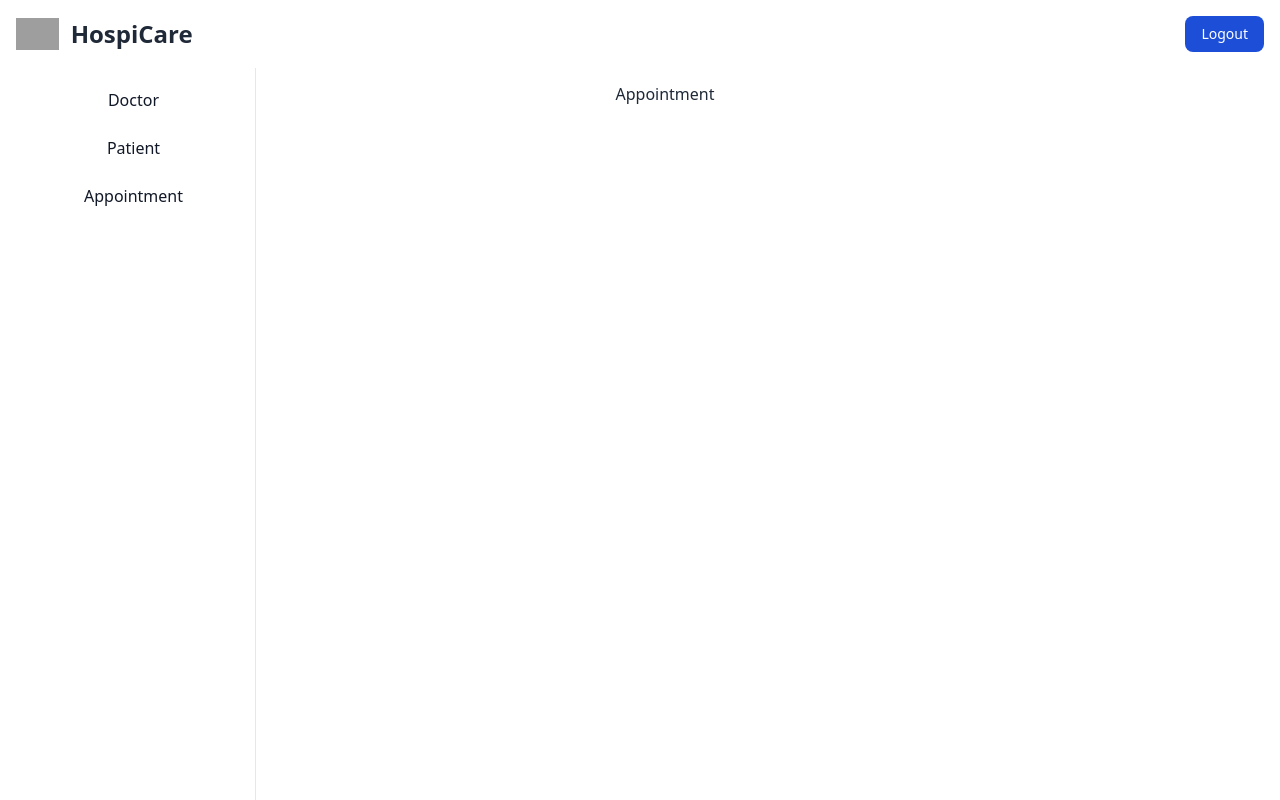
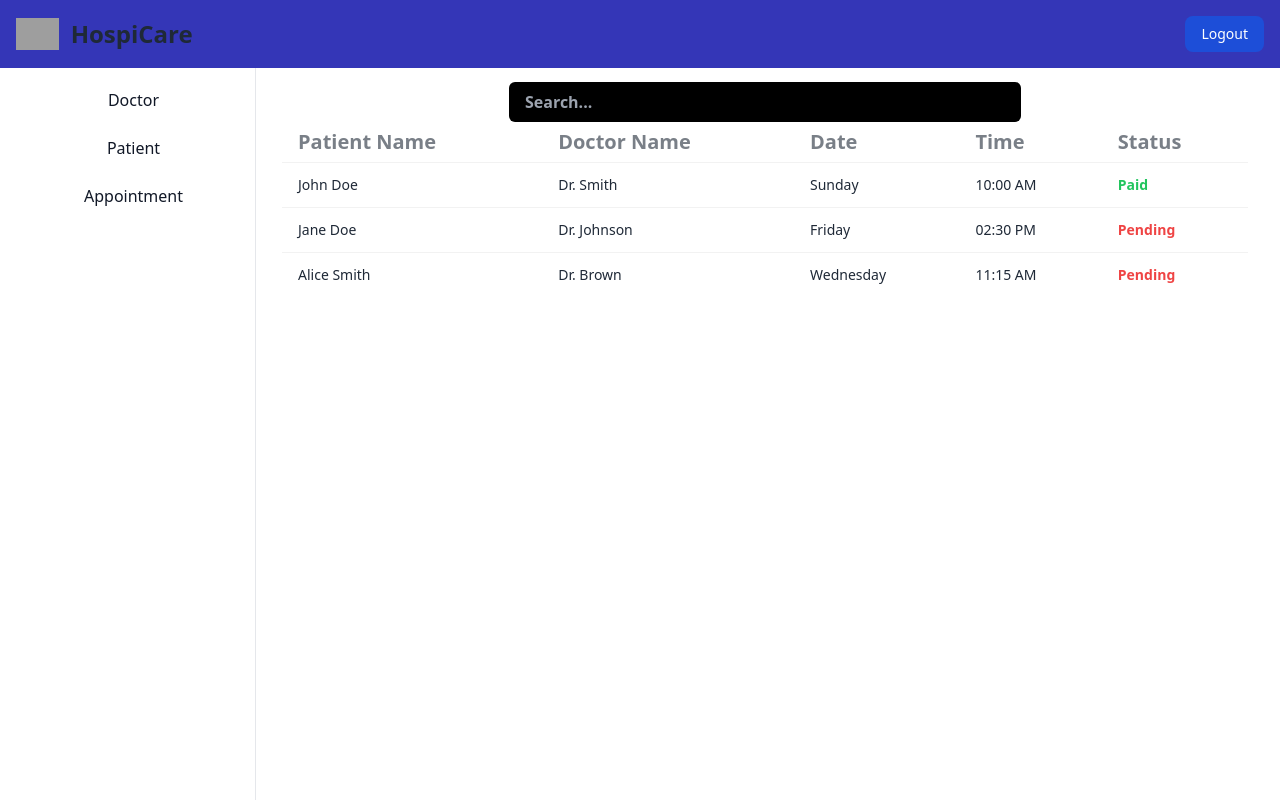
Before and after one commit to MAG-org/client, a React (Vite) app in the folder cms/: page /appointments in a window 1280 px wide. Built offline with nearby package versions, Linux system fonts and the light colour scheme; grey boxes are pictures that could not be loaded.

Commit message:
Feat: Layout Appointment

```diff
--- a/cms/index.html
+++ b/cms/index.html
@@ -1,5 +1,5 @@
 <!doctype html>
-<html lang="en">
+<html lang="en" data-theme="light">
   <head>
     <meta charset="UTF-8" />
     <link rel="icon" type="image/svg+xml" href="https://png2.cleanpng.com/sh/0c99377b8c7f493870c9ed4556f985d9/L0KzQoG3WcI3N6dwkpH9cnHxg8HokvVvfF5mjtN9YYKwebT2jr1ld5R5hAQ2aXPyfn68hsZnPWJoUNQDM0i1QnA5VsIxQGk3SKMBMEG0Q4GCVcI4PWU7RuJ3Zx==/transparent-avatar-icon-doctor-icon-5f6f51c8b83822.2620882016011309527546.png" />
--- a/cms/src/components/appointment.jsx
+++ b/cms/src/components/appointment.jsx
@@ -1,7 +1,86 @@
+import React, { useState } from "react";
+
 export default function Appointment() {
-    return (
-        <div style={{ textAlign: "center", paddingTop: "50px", paddingLeft: "50px" }}>
-            <h1>Appointment</h1>
-        </div>
-    )
+  const [searchTerm, setSearchTerm] = useState("");
+
+  const appointmentData = [
+    {
+      patientName: "John Doe",
+      doctorName: "Dr. Smith",
+      date: "2024-03-10",
+      time: "10:00 AM",
+      status: "Paid",
+    },
+    {
+      patientName: "Jane Doe",
+      doctorName: "Dr. Johnson",
+      date: "2024-03-15",
+      time: "02:30 PM",
+      status: "Pending",
+    },
+    {
+      patientName: "Alice Smith",
+      doctorName: "Dr. Brown",
+      date: "2024-03-20",
+      time: "11:15 AM",
+      status: "Pending",
+    },
+  ];
+
+  const filteredAppointmentData = appointmentData.filter(
+    (appointment) =>
+      appointment.patientName.toLowerCase().includes(searchTerm.toLowerCase()) ||
+      appointment.doctorName.toLowerCase().includes(searchTerm.toLowerCase())
+  );
+
+  const getDayFromDate = (dateString) => {
+    const days = ["Sunday", "Monday", "Tuesday", "Wednesday", "Thursday", "Friday", "Saturday"];
+    const date = new Date(dateString);
+    return days[date.getDay()];
+  };
+
+  return (
+    <div className="flex-1" style={{ textAlign: "end", paddingTop: "50px", paddingLeft: "250px" }}>
+      <div style={{ textAlign: "center" }}>
+        <form className="max-w-lg mx-auto">
+          <div className="flex">
+            <div className="relative w-full">
+              <input
+                type="search"
+                className="bg-black hover:bg-gray-600 text-white font-semibold rounded-md py-2 px-4 w-full"
+                placeholder="Search..."
+                value={searchTerm}
+                onChange={(e) => setSearchTerm(e.target.value)}
+              />
+            </div>
+          </div>
+        </form>
+      </div>
+
+      <table className="table margin-auto">
+        <thead>
+          <tr>
+            <th style={{ fontSize: "20px" }}>Patient Name</th>
+            <th style={{ fontSize: "20px" }}>Doctor Name</th>
+            <th style={{ fontSize: "20px" }}>Date</th>
+            <th style={{ fontSize: "20px" }}>Time</th>
+            <th style={{ fontSize: "20px" }}>Status</th>
+          </tr>
+        </thead>
+        <tbody>
+          {filteredAppointmentData.map((appointment, index) => (
+            <tr key={index}>
+              <td>{appointment.patientName}</td>
+              <td>{appointment.doctorName}</td>
+              <td>{getDayFromDate(appointment.date)}</td>
+              <td>{appointment.time}</td>
+              <td className={appointment.status === "Paid" ? "text-green-500 font-semibold" : appointment.status === "Pending" ? "text-red-500 font-semibold" : ""}>
+                {appointment.status}
+              </td>
+            </tr>
+          ))}
+        </tbody>
+      </table>
+    </div>
+  );
 }
--- a/cms/src/components/homePage.jsx
+++ b/cms/src/components/homePage.jsx
@@ -1,20 +1,28 @@
-import React, { useState } from "react";
+import React, { useState, useEffect } from "react";
 import { Link } from "react-router-dom";
+import axios from "axios";
 
 export default function HomePage() {
-  const patients = [
-    { id: 1, name: "John Doe", specialist: "Cardiologist" },
-    { id: 2, name: "Jane Doe", specialist: "Dermatologist" },
-    { id: 3, name: "Alice Smith", specialist: "Neurologist" },
-    { id: 4, name: "Bob Johnson", specialist: "Gastroenterologist" },
-  ];
-
+  const [doctors, setDoctors] = useState([]);
   const [searchTerm, setSearchTerm] = useState("");
 
-  const filteredPatients = patients.filter(
-    (patient) =>
-      patient.name.toLowerCase().includes(searchTerm.toLowerCase()) ||
-      patient.specialist.toLowerCase().includes(searchTerm.toLowerCase())
+  useEffect(() => {
+    const fetchData = async () => {
+      try {
+        const response = await axios.get("API_ENDPOINT_URL");
+        setDoctors(response.data);
+      } catch (error) {
+        console.error("Error fetching data:", error);
+      }
+    };
+
+    fetchData();
+  }, []);
+
+  const filteredDoctors = doctors.filter(
+    (doctor) =>
+      doctor.name.toLowerCase().includes(searchTerm.toLowerCase()) ||
+      doctor.specialist.toLowerCase().includes(searchTerm.toLowerCase())
   );
 
   return (
@@ -27,7 +35,7 @@ export default function HomePage() {
             <div className="relative w-full">
               <input
                 type="search"
-                className="bg-white-500 hover:bg-gray-600 text-white font-semibold rounded-md py-2 px-4 w-full"
+                className="bg-black hover:bg-gray-600 text-white font-semibold rounded-md py-2 px-4 w-full"
                 placeholder="Search..."
                 value={searchTerm}
                 onChange={(e) => setSearchTerm(e.target.value)}
@@ -37,7 +45,7 @@ export default function HomePage() {
         </form>
       </div>
       <div>
-        <table className="table">
+        <table className="table margin-auto">
           {/* head */}
           <thead>
             <tr>
@@ -49,7 +57,7 @@ export default function HomePage() {
           </thead>
           <tbody>
             {/* Data Pasien */}
-            {filteredPatients.map((doctor) => (
+            {filteredDoctors.map((doctor) => (
               <tr key={doctor.id}>
                 <td>{doctor.id}</td>
                 <td>{doctor.name}</td>
--- a/cms/src/components/navbar.jsx
+++ b/cms/src/components/navbar.jsx
@@ -5,7 +5,7 @@ export default function Navbar() {
   const navigate = useNavigate();
   return (
     <>
-      <nav className="fixed top-0 left-0 right-0 z-50 bg-white border-gray-200 dark:bg-gray-900">
+      <nav className="fixed top-0 left-0 right-0 z-50 border-gray-200 " style={{ backgroundColor: "#3436B7" }}>
         <div className="flex flex-wrap items-center justify-between mx-auto p-4">
           <Link
             to="/"
--- a/cms/src/components/patients.jsx
+++ b/cms/src/components/patients.jsx
@@ -1,16 +1,24 @@
-import React, { useState } from "react";
+import React, { useState, useEffect } from "react";
 import { Link } from "react-router-dom";
+import axios from "axios";
 
 export default function Patients() {
-  // Data pasien
-  const patients = [
-    { id: 1, name: "John Doe" },
-    { id: 2, name: "Jane Doe" },
-    { id: 3, name: "Alice Smith" },
-    { id: 4, name: "Bob Johnson" },
-  ];
+  const [patients, setPatients] = useState([]);
+  const [searchTerm, setSearchTerm] = useState("");
 
-  const [searchTerm, setSearchTerm] = useState("");
+  useEffect(() => {
+    const fetchPatients = async () => {
+      try {
+        const response = await axios.get("API_ENDPOINT_URL");
+        setPatients(response.data);
+      } catch (error) {
+        console.error("Error fetching data:", error);
+        setPatients([]);
+      }
+    };
+
+    fetchPatients();
+  }, []);
 
   const filteredPatients = patients.filter((patient) =>
     patient.name.toLowerCase().includes(searchTerm.toLowerCase())
@@ -19,14 +27,15 @@ export default function Patients() {
   return (
     <div
       className="flex-1 overflow-x-auto"
-      style={{ textAlign: "end", paddingTop: "50px", paddingLeft: "250px" }}>
+      style={{ textAlign: "end", paddingTop: "50px", paddingLeft: "250px" }}
+    >
       <div style={{ textAlign: "center" }}>
         <form className="max-w-lg mx-auto">
           <div className="flex">
             <div className="relative w-full">
               <input
                 type="search"
-                className="bg-white-500 hover:bg-gray-600 text-white font-semibold rounded-md py-2 px-4 w-full"
+                className="bg-black hover:bg-gray-600 text-white font-semibold rounded-md py-2 px-4 w-full"
                 placeholder="Search..."
                 value={searchTerm}
                 onChange={(e) => setSearchTerm(e.target.value)}
@@ -35,7 +44,7 @@ export default function Patients() {
           </div>
         </form>
       </div>
-      <table className="table" style={{ textAlign: "center", paddingTop: "50px"}}>
+      <table className="table margin-auto" style={{ textAlign: "center", paddingTop: "50px" }}>
         {/* head */}
         <thead>
           <tr>
@@ -51,9 +60,9 @@ export default function Patients() {
               <td>{patient.id}</td>
               <td>{patient.name}</td>
               <td>
-              <Link to={`/patients/${patient.id}`}>
-                <button className="text-white bg-gradient-to-r from-blue-500 via-blue-600 to-blue-700 hover:bg-gradient-to-br focus:ring-4 focus:outline-none focus:ring-blue-300 dark:focus:ring-blue-800 font-medium rounded-lg text-sm px-5 py-2.5 text-center me-2 mb-2">View</button>
-              </Link>
+                <Link to={`/patients/${patient.id}`}>
+                  <button className="text-white bg-gradient-to-r from-blue-500 via-blue-600 to-blue-700 hover:bg-gradient-to-br focus:ring-4 focus:outline-none focus:ring-blue-300 dark:focus:ring-blue-800 font-medium rounded-lg text-sm px-5 py-2.5 text-center me-2 mb-2">View</button>
+                </Link>
               </td>
             </tr>
           ))}
--- a/cms/tailwind.config.js
+++ b/cms/tailwind.config.js
@@ -8,4 +8,7 @@ export default {
     extend: {},
   },
   plugins: [require("daisyui")],
+  daisyui: {
+    themes: ["light"],
+  },
 }
```
Also changed, not shown: cms/src/pages/login.jsx (+3 -6 lines).
